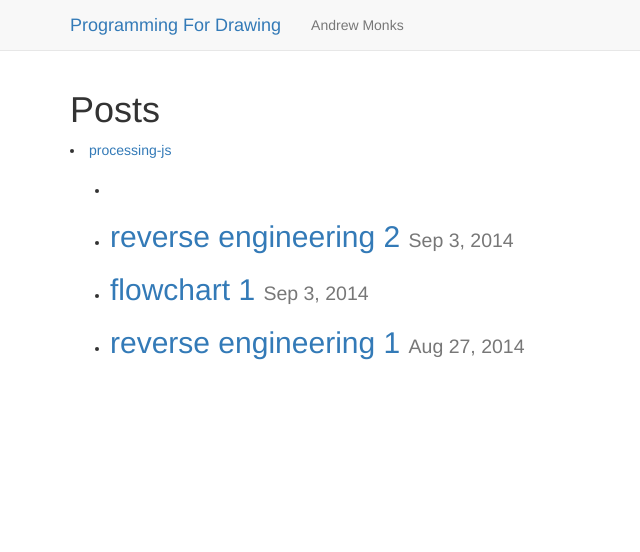
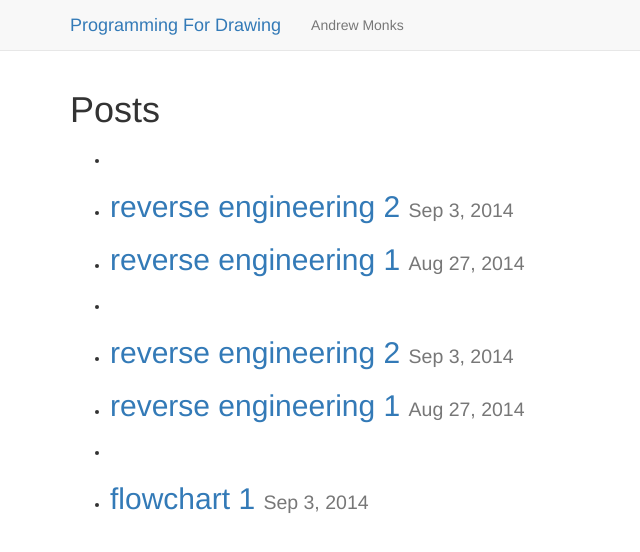
Before and after one commit to amonks/pfordrawing, a Jekyll site: the page built from index.html, in a window 1280 px wide. Shown: the top 552 px of the page, without its empty margins (0-640 px from the left). Built offline with Jekyll 4.4.1, drawn with Linux system fonts in a browser that asks for light colours; nearby versions of some CDN libraries.

Commit message:
prettying up index page

```diff
--- a/_posts/2014-08-27-reverse1.html
+++ b/_posts/2014-08-27-reverse1.html
@@ -3,7 +3,7 @@ layout: processingjs
 title:  "reverse engineering 1"
 date:   2014-08-27 19:15:51
 filename: "2014-08-27-reverse1.html"
-categories: processing-js
+categories: Reverse Engineering
 ---
 
 processing.setup = function() {
--- a/_posts/2014-09-03-flowchart1.html
+++ b/_posts/2014-09-03-flowchart1.html
@@ -3,7 +3,7 @@ layout: processingjs
 title:  "flowchart 1"
 date:   2014-09-03 19:15:51
 filename: "2014-09-03-reverse1.html"
-categories: processing-js
+categories: Flowchart
 ---
 
 processing.setup = function() {
--- a/_posts/2014-09-03-reverse2.html
+++ b/_posts/2014-09-03-reverse2.html
@@ -3,7 +3,7 @@ layout: processingjs
 title:  "reverse engineering 2"
 date:   2014-09-03 19:15:51
 filename: "2014-09-03-reverse2.html"
-categories: processing-js
+categories: Reverse Engineering
 ---
 
 var steps = 255;
--- a/index.html
+++ b/index.html
@@ -8,7 +8,6 @@ title: "Programming For Drawing"
   <h1 class="page-heading">Posts</h1>
 
   {% for category in site.categories %}
-  <li><a name="{{ category | first }}">{{ category | first }}</a>
   <ul>
     {% for posts in category %} {% for post in posts %}
     <li>
@@ -18,7 +17,6 @@ title: "Programming For Drawing"
     </li>
     {% endfor %} {% endfor %}
   </ul>
-  </li>
   {% endfor %}
 
 </div>
```
Lines whose indentation alone changed are shown as unchanged.
